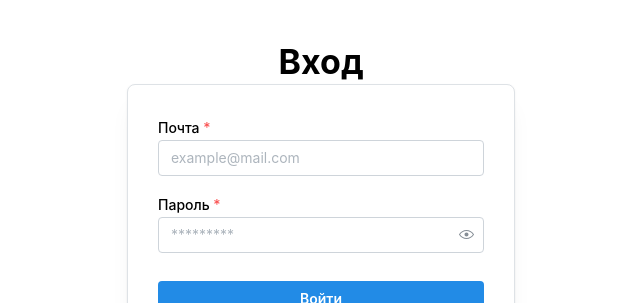
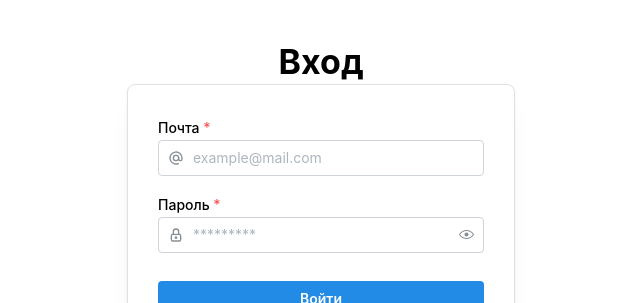
Before and after one commit to Immortal-Vault/desktop-client, a React (Vite) app: page / in a window 1280 px wide. Shown: the top 303 px of the page, without its empty margins (319-959 px from the left). Built offline with nearby package versions, Linux system fonts and the light colour scheme.

Commit message:
feat: install tabler icons

```diff
--- a/package.json
+++ b/package.json
@@ -13,6 +13,7 @@
   "dependencies": {
     "@mantine/core": "^7.16.3",
     "@mantine/hooks": "^7.16.3",
+    "@tabler/icons-react": "^3.30.0",
     "@tauri-apps/api": "^2",
     "@tauri-apps/plugin-opener": "^2",
     "i18next": "^24.2.2",
--- a/src/pages/LoginPage.tsx
+++ b/src/pages/LoginPage.tsx
@@ -1,5 +1,6 @@
 import { TextInput, PasswordInput, Button, Anchor, Stack, Title, Paper, Container } from '@mantine/core';
 import { useTranslation } from 'react-i18next';
+import { IconAt, IconLock } from '@tabler/icons-react';
 
 export default function LoginPage() {
     function LanguageSwitcher() {
@@ -12,6 +13,9 @@ export default function LoginPage() {
         return <Button onClick={toggleLanguage}>Сменить язык ({i18n.language})</Button>;
     }
     const { t } = useTranslation();
+    const emailIcon = <IconAt size={16} />;
+    const lockIcon = <IconLock size={16} />;
+
 
     return (
         <Container size={420} my={40}>
@@ -20,8 +24,8 @@ export default function LoginPage() {
             </Title>
             <Paper withBorder shadow="md" p={30} radius="md">
                 <Stack>
-                    <TextInput label={t('login.email')} placeholder="example@mail.com" required />
-                    <PasswordInput label={t('login.password')} placeholder="*********" required />
+                    <TextInput label={t('login.email')} placeholder="example@mail.com" required leftSectionPointerEvents="none" leftSection={emailIcon}/>
+                    <PasswordInput label={t('login.password')} placeholder="*********" required leftSectionPointerEvents="none" leftSection={lockIcon}/>
                     <Button fullWidth mt="sm">{t('login.button')}</Button>
                 </Stack>
                 <Anchor href="#" size="sm" mt="md" style={{textAlign: "center"}} display="block">
```
Also changed, not shown: 1 other file (tests, documents, lock files or other folders).
